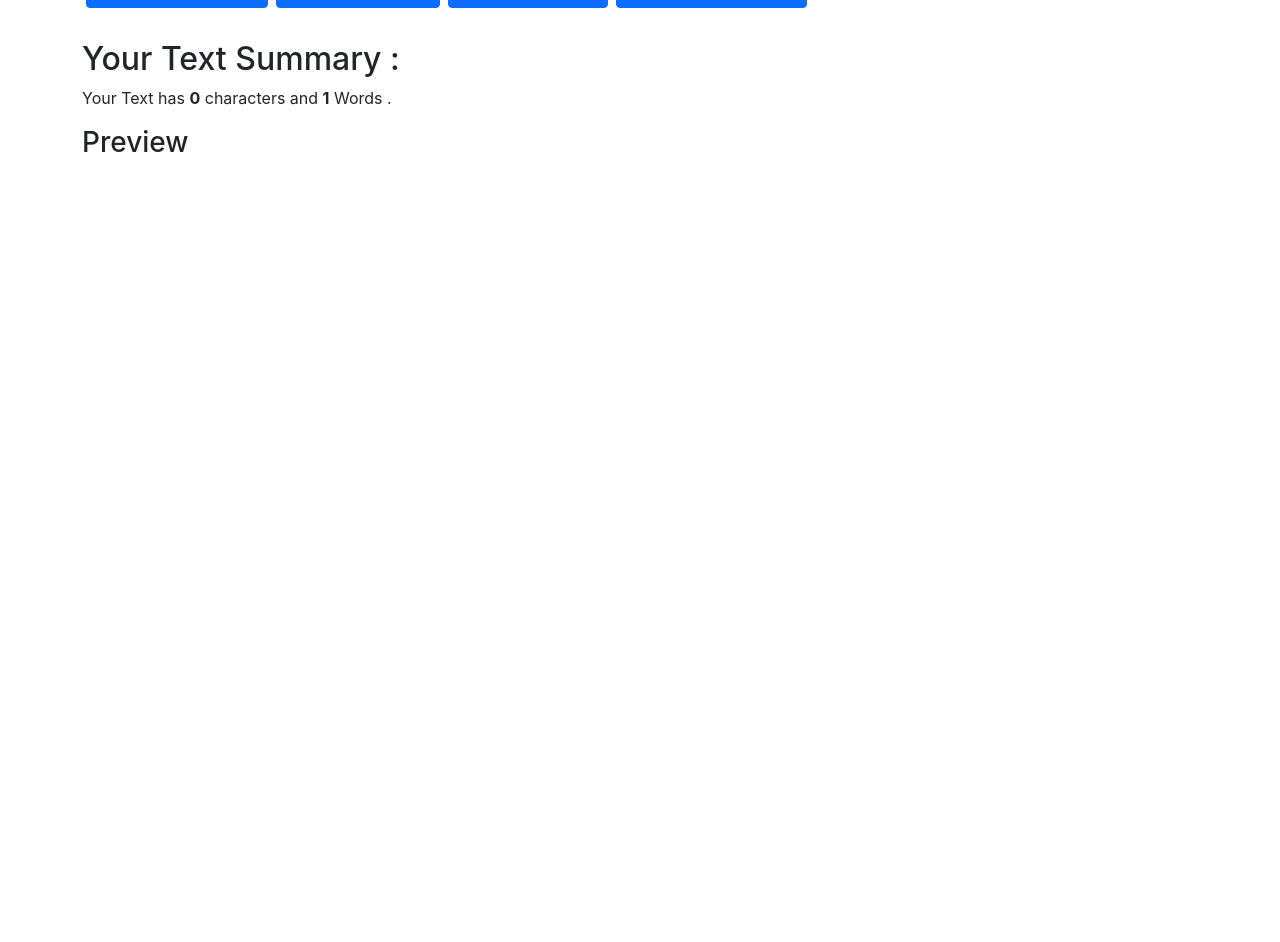
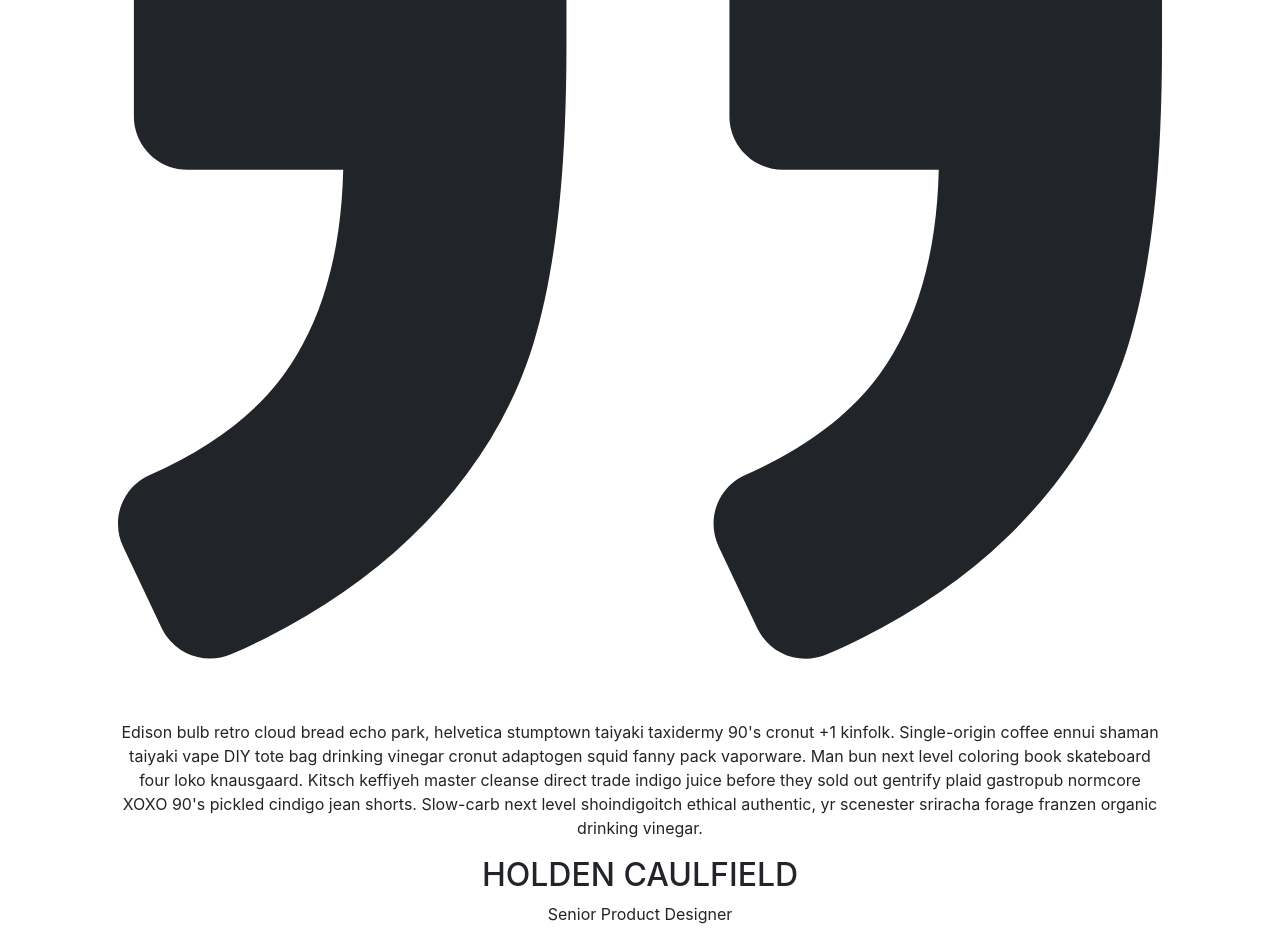
Before and after one commit to codebyrtwk/TextUtils-react-app, a React (Create React App) app: page /about in a window 1280 px wide. Shown: the part 380-1322 px from the top of the page. Before the commit the page ends 800 px from the top, so only its background shows below. Built offline with nearby package versions, Linux system fonts and the light colour scheme.

Commit message:
Wrapping up but About page isnt designed yet

```diff
--- a/package.json
+++ b/package.json
@@ -10,6 +10,7 @@
     "ajv": "^8.6.2",
     "react": "^17.0.2",
     "react-dom": "^17.0.2",
+    "react-router-dom": "^5.2.1",
     "react-scripts": "4.0.3",
     "web-vitals": "^1.1.2"
   },
--- a/src/App.js
+++ b/src/App.js
@@ -1,15 +1,43 @@
-// import About from "./MyCcomponents/About";
+import React ,{useState}  from 'react'
+import About from "./MyCcomponents/About";
 import Form from "./MyCcomponents/Form";
-import Header from "./MyCcomponents/Header";
+import Header from "./MyCcomponents/Header"
+import {
+  BrowserRouter as Router,
+  Switch,
+  Route,
+  Link
+} from "react-router-dom";
+
 
 
 
 function App() {
+  const [alert , setAlert] = useState(null);
+  const showAlert = (type , message) => {
+    setAlert({
+      msg : message,
+      type:type
+    })};
+
   return (
     <>
     <Header title = "TEXT UTILS" />
-    {/* <About/> */}
-    <Form Heading = "Enter your Text to Process" />
+    <Router>
+    <Switch>
+          <Route  exact path="/about">
+            <About />
+
+          </Route>
+
+          <Route  exact path="/">
+          <Form Heading = "Enter your Text to Process" />
+          </Route>
+        </Switch>
+    </Router>
+
+
+
     </>
     );
 
--- a/src/MyCcomponents/About.js
+++ b/src/MyCcomponents/About.js
@@ -2,46 +2,19 @@
 
 export default function About() {
     return (
-        <div className = "container">
-        <h1>About Us</h1>
-        <div className="accordion" id="accordionExample">
-        <div className="accordion-item">
-            <h2 className="accordion-header" id="headingOne">
-            <button className="accordion-button" type="button" data-bs-toggle="collapse" data-bs-target="#collapseOne" aria-expanded="true" aria-controls="collapseOne">
-                Accordion Item #1
-            </button>
-            </h2>
-            <div id="collapseOne" className="accordion-collapse collapse show" aria-labelledby="headingOne" data-bs-parent="#accordionExample">
-            <div className="accordion-body">
-                <strong>This is the first item's accordion body.</strong> It is shown by default, until the collapse plugin adds the appropriate classes that we use to style each element. These classes control the overall appearance, as well as the showing and hiding via CSS transitions. You can modify any of this with custom CSS or overriding our default variables. It's also worth noting that just about any HTML can go within the <code>.accordion-body</code>, though the transition does limit overflow.
-            </div>
-            </div>
-        </div>
-        <div className="accordion-item">
-            <h2 className="accordion-header" id="headingTwo">
-            <button className="accordion-button collapsed" type="button" data-bs-toggle="collapse" data-bs-target="#collapseTwo" aria-expanded="false" aria-controls="collapseTwo">
-                Accordion Item #2
-            </button>
-            </h2>
-            <div id="collapseTwo" className="accordion-collapse collapse" aria-labelledby="headingTwo" data-bs-parent="#accordionExample">
-            <div className="accordion-body">
-                <strong>This is the second item's accordion body.</strong> It is hidden by default, until the collapse plugin adds the appropriate classes that we use to style each element. These classes control the overall appearance, as well as the showing and hiding via CSS transitions. You can modify any of this with custom CSS or overriding our default variables. It's also worth noting that just about any HTML can go within the <code>.accordion-body</code>, though the transition does limit overflow.
-            </div>
-            </div>
-        </div>
-        <div className="accordion-item">
-            <h2 className="accordion-header" id="headingThree">
-            <button className="accordion-button collapsed" type="button" data-bs-toggle="collapse" data-bs-target="#collapseThree" aria-expanded="false" aria-controls="collapseThree">
-                Accordion Item #3
-            </button>
-            </h2>
-            <div id="collapseThree" className="accordion-collapse collapse" aria-labelledby="headingThree" data-bs-parent="#accordionExample">
-            <div className="accordion-body">
-                <strong>This is the third item's accordion body.</strong> It is hidden by default, until the collapse plugin adds the appropriate classes that we use to style each element. These classes control the overall appearance, as well as the showing and hiding via CSS transitions. You can modify any of this with custom CSS or overriding our default variables. It's also worth noting that just about any HTML can go within the <code>.accordion-body</code>, though the transition does limit overflow.
-            </div>
-            </div>
-        </div>
-        </div>
+        <section className="text-gray-600 body-font">
+  <div className="container px-5 py-24 mx-auto">
+    <div className="xl:w-1/2 lg:w-3/4 w-full mx-auto text-center">
+      <svg xmlns="http://www.w3.org/2000/svg" fill="currentColor" className="inline-block w-8 h-8 text-gray-400 mb-8" viewBox="0 0 975.036 975.036">
+        <path d="M925.036 57.197h-304c-27.6 0-50 22.4-50 50v304c0 27.601 22.4 50 50 50h145.5c-1.9 79.601-20.4 143.3-55.4 191.2-27.6 37.8-69.399 69.1-125.3 93.8-25.7 11.3-36.8 41.7-24.8 67.101l36 76c11.6 24.399 40.3 35.1 65.1 24.399 66.2-28.6 122.101-64.8 167.7-108.8 55.601-53.7 93.7-114.3 114.3-181.9 20.601-67.6 30.9-159.8 30.9-276.8v-239c0-27.599-22.401-50-50-50zM106.036 913.497c65.4-28.5 121-64.699 166.9-108.6 56.1-53.7 94.4-114.1 115-181.2 20.6-67.1 30.899-159.6 30.899-277.5v-239c0-27.6-22.399-50-50-50h-304c-27.6 0-50 22.4-50 50v304c0 27.601 22.4 50 50 50h145.5c-1.9 79.601-20.4 143.3-55.4 191.2-27.6 37.8-69.4 69.1-125.3 93.8-25.7 11.3-36.8 41.7-24.8 67.101l35.9 75.8c11.601 24.399 40.501 35.2 65.301 24.399z"></path>
+      </svg>
+      <p className="leading-relaxed text-lg">Edison bulb retro cloud bread echo park, helvetica stumptown taiyaki taxidermy 90's cronut +1 kinfolk. Single-origin coffee ennui shaman taiyaki vape DIY tote bag drinking vinegar cronut adaptogen squid fanny pack vaporware. Man bun next level coloring book skateboard four loko knausgaard. Kitsch keffiyeh master cleanse direct trade indigo juice before they sold out gentrify plaid gastropub normcore XOXO 90's pickled cindigo jean shorts. Slow-carb next level shoindigoitch ethical authentic, yr scenester sriracha forage franzen organic drinking vinegar.</p>
+      <span className="inline-block h-1 w-10 rounded bg-indigo-500 mt-8 mb-6"></span>
+      <h2 className="text-gray-900 font-medium title-font tracking-wider text-sm">HOLDEN CAULFIELD</h2>
+      <p className="text-gray-500">Senior Product Designer</p>
     </div>
+  </div>
+</section>
+
     )
 }
--- a/src/MyCcomponents/Form.js
+++ b/src/MyCcomponents/Form.js
@@ -3,15 +3,18 @@
 
 export default function Form(props) {
     const [text, setText] = useState("");
+
+    const handleOnChange = (e) => {
+        setText(e.target.value);
+       };
     const handleUpClick = () => {
         setText(text.toUpperCase());
         };
 
-    const handleOnChange = (e) => {
-         setText(e.target.value);
-        };
+
     const handleDownClick = () => {
           setText(text.toLowerCase());
+        //   sleep(5000);
         };
 
 
@@ -31,16 +34,16 @@
 
 
     //clear text
-    // const handleClearClick = () => {
-    //     let text = setText("");
-    //     };
+    const handleClearClick = () => {
+        setText("");
+        };
     //remove extra space
     const handleExtraSpace = () => {
             setText(text.trim());
         };
 
     const character = text.length;
-    const words = text.split(" ").length;
+    const words = text.split(" ").filter((element)=>{return element.length != 0}).length;
 
 
     return (
@@ -48,7 +51,7 @@
 
         <div className="container my-3">
             <h1>{props.Heading}  </h1>
-            <form>
+
                 <div className="form-group">
                 <textarea  value = {text} onChange = {handleOnChange} className="form-control" id="exampleFormControlTextarea1" rows="8"></textarea>
                 </div>
@@ -56,9 +59,9 @@
                 <button type="submit" onClick = {handleDownClick} className="btn btn-primary my-3 mx-1">Click to lowercase</button>
                 <button type="submit" onClick = {handleCopyClick} className="btn btn-primary my-3 mx-1">Copy to clipboard</button>
                 <button type="submit" onClick = {handleExtraSpace} className="btn btn-primary my-3 mx-1">Remove Extra Spaces</button>
-                {/* <button type="submit" onClick = {handleClearClick} className="btn btn-primary my-3 mx-1">Clear Text</button> */}
+                <button type="submit" onClick = {handleClearClick} className="btn btn-primary my-3 mx-1">Clear Text</button>
 
-            </form>
+
         </div>
 
         <div className="container my-2 " >
--- a/src/MyCcomponents/Header.js
+++ b/src/MyCcomponents/Header.js
@@ -8,25 +8,22 @@
 
         <nav className="navbar navbar-expand-lg navbar-dark bg-dark">
         <div className="container">
-          <a className="navbar-brand" href="#">{props.title}</a>
+          <a className="navbar-brand" href="/">{props.title}</a>
           <button className="navbar-toggler" type="button" data-bs-toggle="collapse" data-bs-target="#navbarSupportedContent" aria-controls="navbarSupportedContent" aria-expanded="false" aria-label="Toggle navigation">
             <span className="navbar-toggler-icon"></span>
           </button>
           <div className="collapse navbar-collapse" id="navbarSupportedContent">
             <ul className="navbar-nav me-auto mb-2 mb-lg-0">
               <li className="nav-item">
-                <a className="nav-link active" aria-current="page" href="#">Home</a>
+                <a className="nav-link active" aria-current="page" href="/">Home</a>
               </li>
               <li className="nav-item">
-                <a className="nav-link" href="#">About</a>
+                <a className="nav-link active" href="/about">About</a>
               </li>
 
 
             </ul>
-            {/* <form className="d-flex">
-              <input className="form-control me-2" type="search" placeholder="Search" aria-label="Search"/>
-              <button className="btn btn-success" type="submit">Search</button>
-            </form> */}
+
           </div>
         </div>
       </nav>
@@ -34,4 +31,4 @@
     )
 }
 
-Header.propTypes = {name: PropTypes.number.isRequired}
+Header.propTypes = {name: PropTypes.string}
```
Also changed, not shown: src/MyCcomponents/Alert.js (added, +16 -0 lines), 1 other file (tests, documents, lock files or other folders).
